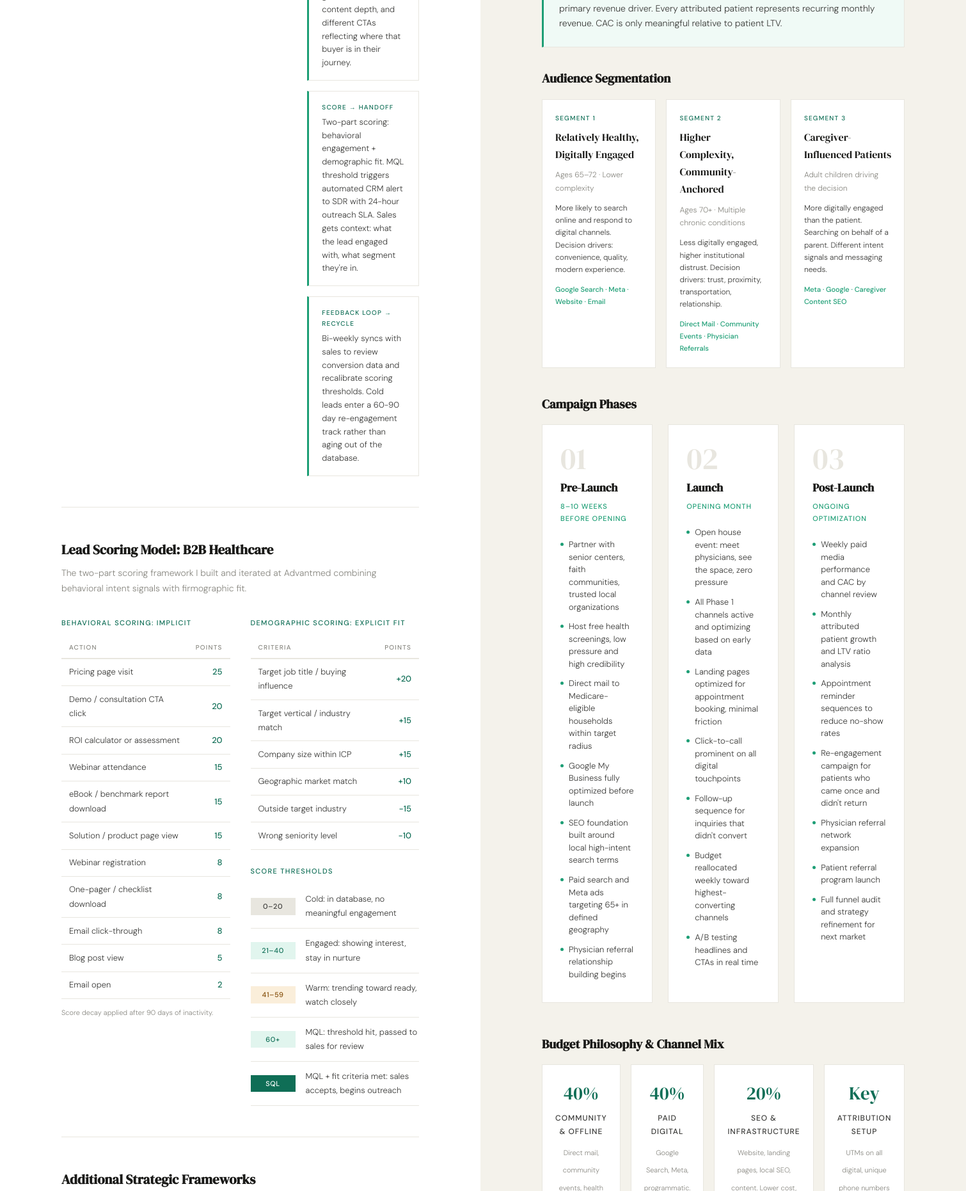
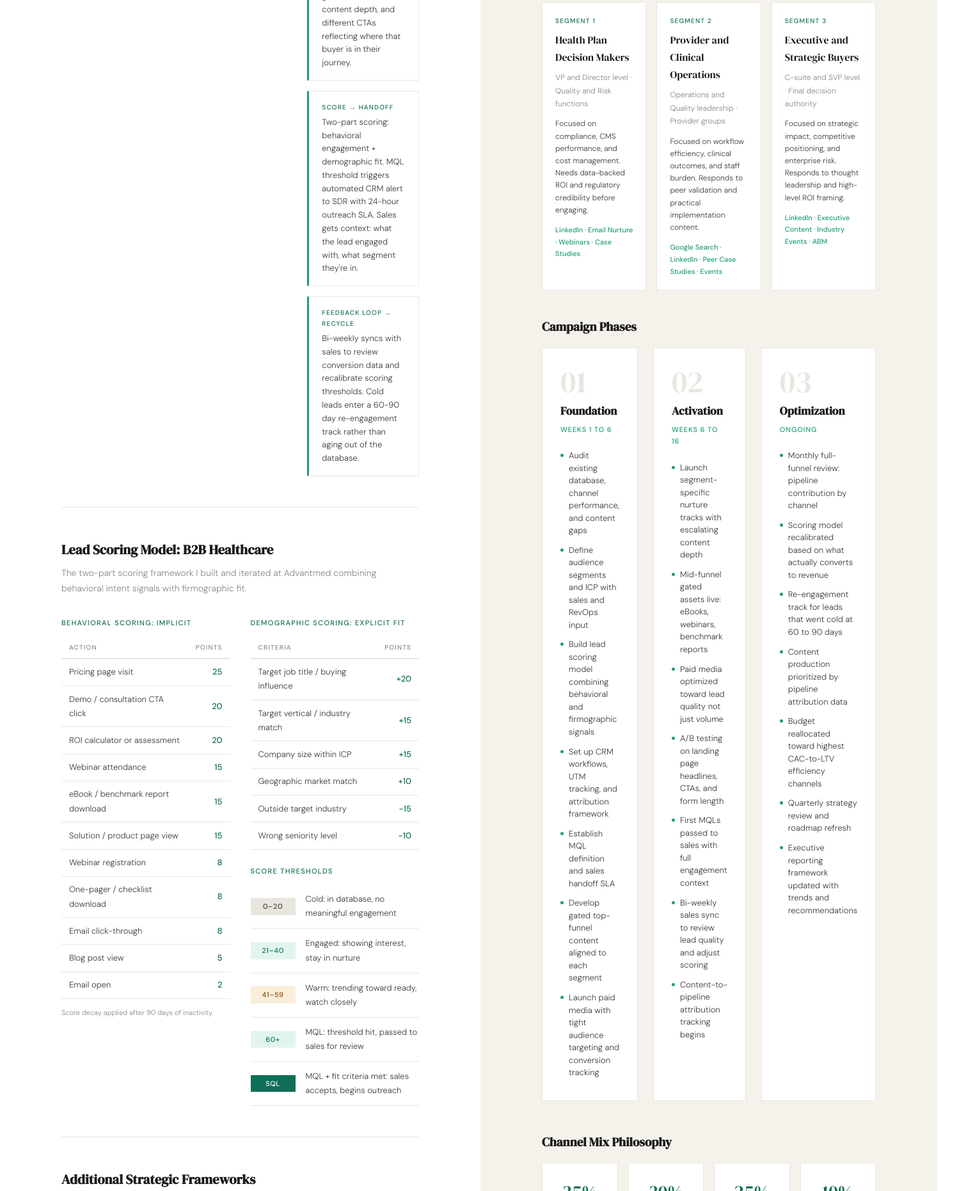
Before and after one commit to jessica-mcquade/portfolio, a plain HTML site: page index.html in a window 1280 px wide. Shown: the part 1734-3595 px from the top of the page at 64% size, 1510 px wide, since content can reach past the window. Drawn offline with Linux system fonts and the light colour scheme.

Commit message:
campaign strategy edit

```diff
--- a/index.html
+++ b/index.html
@@ -991,40 +991,42 @@
   </div>
 </section>
 
+
 <!-- CAMPAIGN STRATEGY -->
 <section id="campaign">
   <p class="section-eyebrow">Sample Campaign Strategy</p>
-  <h2 class="section-title">Medicare Market Entry Campaign Plan</h2>
-  <p class="section-intro">A hypothetical patient acquisition strategy for a value-based primary care organization entering a new urban Medicare market, built around how this population actually makes healthcare decisions.</p>
+  <h2 class="section-title">B2B Healthcare Demand Generation Campaign</h2>
+  <p class="section-intro">A sample end-to-end demand generation campaign built for a healthcare organization targeting health plan and provider audiences. This reflects how I approach campaign strategy from first audience insight through revenue attribution.</p>
 
   <div style="background: var(--teal-pale); border: 1px solid var(--gray-200); padding: 1.5rem; margin-bottom: 2rem; border-left: 3px solid var(--teal-mid);">
-    <p style="font-size: 11px; font-weight: 500; letter-spacing: 0.12em; text-transform: uppercase; color: var(--teal-dark); margin-bottom: 0.5rem;">Context &amp; Business Model</p>
-    <p style="font-size: 14px; color: var(--gray-700); line-height: 1.7;">Value-based primary care for Medicare-eligible patients. Revenue model: per-member-per-month (PMPM) payments from Medicare Advantage plans based on attributed patients. Patient acquisition is not a marketing metric, it's' the primary revenue driver. Every attributed patient represents recurring monthly revenue. CAC is only meaningful relative to patient LTV.</p>
+    <p style="font-size: 11px; font-weight: 500; letter-spacing: 0.12em; text-transform: uppercase; color: var(--teal-dark); margin-bottom: 0.5rem;">The Starting Point</p>
+    <p style="font-size: 14px; color: var(--gray-700); line-height: 1.7;">A regulated B2B healthcare SaaS company serving health plan and provider organizations. The goal: build a scalable demand generation program that generates qualified pipeline and attributes marketing activity to revenue. No playbook exists. Infrastructure needs to be built before campaigns can scale.</p>
   </div>
 
   <!-- AUDIENCE -->
   <h3 style="font-family: var(--serif); font-size: 1.2rem; margin-bottom: 1rem; color: var(--gray-900);">Audience Segmentation</h3>
+  <p style="font-size: 14px; color: var(--gray-500); margin-bottom: 1.5rem;">Before any campaign goes live, I identify distinct buyer segments based on use case and pain point. Treating different audiences the same hurts performance and wastes budget.</p>
   <div style="display: grid; grid-template-columns: repeat(3, 1fr); gap: 1rem; margin-bottom: 2.5rem;">
     <div style="background: var(--white); border: 1px solid var(--gray-200); padding: 1.25rem;">
       <p style="font-size: 10px; font-weight: 500; letter-spacing: 0.12em; text-transform: uppercase; color: var(--teal-dark); margin-bottom: 0.5rem;">Segment 1</p>
-      <p style="font-family: var(--serif); font-size: 1rem; margin-bottom: 0.5rem;">Relatively Healthy, Digitally Engaged</p>
-      <p style="font-size: 12px; color: var(--gray-500); margin-bottom: 0.75rem;">Ages 65–72 · Lower complexity</p>
-      <p style="font-size: 12px; color: var(--gray-700); line-height: 1.6;">More likely to search online and respond to digital channels. Decision drivers: convenience, quality, modern experience.</p>
-      <p style="font-size: 11px; color: var(--teal-mid); margin-top: 0.75rem; font-weight: 500;">Google Search · Meta · Website · Email</p>
+      <p style="font-family: var(--serif); font-size: 1rem; margin-bottom: 0.5rem;">Health Plan Decision Makers</p>
+      <p style="font-size: 12px; color: var(--gray-500); margin-bottom: 0.75rem;">VP and Director level · Quality and Risk functions</p>
+      <p style="font-size: 12px; color: var(--gray-700); line-height: 1.6;">Focused on compliance, CMS performance, and cost management. Needs data-backed ROI and regulatory credibility before engaging.</p>
+      <p style="font-size: 11px; color: var(--teal-mid); margin-top: 0.75rem; font-weight: 500;">LinkedIn · Email Nurture · Webinars · Case Studies</p>
     </div>
     <div style="background: var(--white); border: 1px solid var(--gray-200); padding: 1.25rem;">
       <p style="font-size: 10px; font-weight: 500; letter-spacing: 0.12em; text-transform: uppercase; color: var(--teal-dark); margin-bottom: 0.5rem;">Segment 2</p>
-      <p style="font-family: var(--serif); font-size: 1rem; margin-bottom: 0.5rem;">Higher Complexity, Community-Anchored</p>
-      <p style="font-size: 12px; color: var(--gray-500); margin-bottom: 0.75rem;">Ages 70+ · Multiple chronic conditions</p>
-      <p style="font-size: 12px; color: var(--gray-700); line-height: 1.6;">Less digitally engaged, higher institutional distrust. Decision drivers: trust, proximity, transportation, relationship.</p>
-      <p style="font-size: 11px; color: var(--teal-mid); margin-top: 0.75rem; font-weight: 500;">Direct Mail · Community Events · Physician Referrals</p>
+      <p style="font-family: var(--serif); font-size: 1rem; margin-bottom: 0.5rem;">Provider and Clinical Operations</p>
+      <p style="font-size: 12px; color: var(--gray-500); margin-bottom: 0.75rem;">Operations and Quality leadership · Provider groups</p>
+      <p style="font-size: 12px; color: var(--gray-700); line-height: 1.6;">Focused on workflow efficiency, clinical outcomes, and staff burden. Responds to peer validation and practical implementation content.</p>
+      <p style="font-size: 11px; color: var(--teal-mid); margin-top: 0.75rem; font-weight: 500;">Google Search · LinkedIn · Peer Case Studies · Events</p>
     </div>
     <div style="background: var(--white); border: 1px solid var(--gray-200); padding: 1.25rem;">
       <p style="font-size: 10px; font-weight: 500; letter-spacing: 0.12em; text-transform: uppercase; color: var(--teal-dark); margin-bottom: 0.5rem;">Segment 3</p>
-      <p style="font-family: var(--serif); font-size: 1rem; margin-bottom: 0.5rem;">Caregiver-Influenced Patients</p>
-      <p style="font-size: 12px; color: var(--gray-500); margin-bottom: 0.75rem;">Adult children driving the decision</p>
-      <p style="font-size: 12px; color: var(--gray-700); line-height: 1.6;">More digitally engaged than the patient. Searching on behalf of a parent. Different intent signals and messaging needs.</p>
-      <p style="font-size: 11px; color: var(--teal-mid); margin-top: 0.75rem; font-weight: 500;">Meta · Google · Caregiver Content SEO</p>
+      <p style="font-family: var(--serif); font-size: 1rem; margin-bottom: 0.5rem;">Executive and Strategic Buyers</p>
+      <p style="font-size: 12px; color: var(--gray-500); margin-bottom: 0.75rem;">C-suite and SVP level · Final decision authority</p>
+      <p style="font-size: 12px; color: var(--gray-700); line-height: 1.6;">Focused on strategic impact, competitive positioning, and enterprise risk. Responds to thought leadership and high-level ROI framing.</p>
+      <p style="font-size: 11px; color: var(--teal-mid); margin-top: 0.75rem; font-weight: 500;">LinkedIn · Executive Content · Industry Events · ABM</p>
     </div>
   </div>
 
@@ -1033,70 +1035,70 @@
   <div class="market-phases">
     <div class="phase-card">
       <div class="phase-number">01</div>
-      <h4 class="phase-title">Pre-Launch</h4>
-      <p class="phase-timeline">8–10 weeks before opening</p>
+      <h4 class="phase-title">Foundation</h4>
+      <p class="phase-timeline">Weeks 1 to 6</p>
       <ul class="phase-items">
-        <li>Partner with senior centers, faith communities, trusted local organizations</li>
-        <li>Host free health screenings, low pressure and high credibility</li>
-        <li>Direct mail to Medicare-eligible households within target radius</li>
-        <li>Google My Business fully optimized before launch</li>
-        <li>SEO foundation built around local high-intent search terms</li>
-        <li>Paid search and Meta ads targeting 65+ in defined geography</li>
-        <li>Physician referral relationship building begins</li>
+        <li>Audit existing database, channel performance, and content gaps</li>
+        <li>Define audience segments and ICP with sales and RevOps input</li>
+        <li>Build lead scoring model combining behavioral and firmographic signals</li>
+        <li>Set up CRM workflows, UTM tracking, and attribution framework</li>
+        <li>Establish MQL definition and sales handoff SLA</li>
+        <li>Develop gated top-funnel content aligned to each segment</li>
+        <li>Launch paid media with tight audience targeting and conversion tracking</li>
       </ul>
     </div>
     <div class="phase-card">
       <div class="phase-number">02</div>
-      <h4 class="phase-title">Launch</h4>
-      <p class="phase-timeline">Opening month</p>
+      <h4 class="phase-title">Activation</h4>
+      <p class="phase-timeline">Weeks 6 to 16</p>
       <ul class="phase-items">
-        <li>Open house event: meet physicians, see the space, zero pressure</li>
-        <li>All Phase 1 channels active and optimizing based on early data</li>
-        <li>Landing pages optimized for appointment booking, minimal friction</li>
-        <li>Click-to-call prominent on all digital touchpoints</li>
-        <li>Follow-up sequence for inquiries that didn't convert</li>
-        <li>Budget reallocated weekly toward highest-converting channels</li>
-        <li>A/B testing headlines and CTAs in real time</li>
+        <li>Launch segment-specific nurture tracks with escalating content depth</li>
+        <li>Mid-funnel gated assets live: eBooks, webinars, benchmark reports</li>
+        <li>Paid media optimized toward lead quality not just volume</li>
+        <li>A/B testing on landing page headlines, CTAs, and form length</li>
+        <li>First MQLs passed to sales with full engagement context</li>
+        <li>Bi-weekly sales sync to review lead quality and adjust scoring</li>
+        <li>Content-to-pipeline attribution tracking begins</li>
       </ul>
     </div>
     <div class="phase-card">
       <div class="phase-number">03</div>
-      <h4 class="phase-title">Post-Launch</h4>
-      <p class="phase-timeline">Ongoing optimization</p>
+      <h4 class="phase-title">Optimization</h4>
+      <p class="phase-timeline">Ongoing</p>
       <ul class="phase-items">
-        <li>Weekly paid media performance and CAC by channel review</li>
-        <li>Monthly attributed patient growth and LTV ratio analysis</li>
-        <li>Appointment reminder sequences to reduce no-show rates</li>
-        <li>Re-engagement campaign for patients who came once and didn't return</li>
-        <li>Physician referral network expansion</li>
-        <li>Patient referral program launch</li>
-        <li>Full funnel audit and strategy refinement for next market</li>
+        <li>Monthly full-funnel review: pipeline contribution by channel</li>
+        <li>Scoring model recalibrated based on what actually converts to revenue</li>
+        <li>Re-engagement track for leads that went cold at 60 to 90 days</li>
+        <li>Content production prioritized by pipeline attribution data</li>
+        <li>Budget reallocated toward highest CAC-to-LTV efficiency channels</li>
+        <li>Quarterly strategy review and roadmap refresh</li>
+        <li>Executive reporting framework updated with trends and recommendations</li>
       </ul>
     </div>
   </div>
 
   <!-- CHANNEL MIX -->
-  <h3 style="font-family: var(--serif); font-size: 1.2rem; margin-bottom: 1rem; margin-top: 0.5rem; color: var(--gray-900);">Budget Philosophy &amp; Channel Mix</h3>
+  <h3 style="font-family: var(--serif); font-size: 1.2rem; margin-bottom: 1rem; margin-top: 0.5rem; color: var(--gray-900);">Channel Mix Philosophy</h3>
   <div class="channel-grid">
     <div class="channel-card">
-      <span class="channel-pct">40%</span>
-      <span class="channel-name">Community &amp; Offline</span>
-      <span class="channel-note">Direct mail, community events, health worker activation, local partnerships. Higher trust, essential for this population.</span>
+      <span class="channel-pct">35%</span>
+      <span class="channel-name">Paid Media</span>
+      <span class="channel-note">LinkedIn for B2B targeting by title and company. Google Search for high-intent queries. Optimized toward MQL quality not impression volume.</span>
     </div>
     <div class="channel-card">
-      <span class="channel-pct">40%</span>
-      <span class="channel-name">Paid Digital</span>
-      <span class="channel-note">Google Search, Meta, programmatic. Trackable, optimizable, scalable. Reallocated monthly toward actual bookings.</span>
+      <span class="channel-pct">30%</span>
+      <span class="channel-name">Content and SEO</span>
+      <span class="channel-note">Gated assets drive lead capture and segmentation signals. SEO compounds over time. Every content piece mapped to funnel stage and buyer segment.</span>
     </div>
     <div class="channel-card">
-      <span class="channel-pct">20%</span>
-      <span class="channel-name">SEO &amp; Infrastructure</span>
-      <span class="channel-note">Website, landing pages, local SEO, content. Lower cost, long-term compounding acquisition value.</span>
+      <span class="channel-pct">25%</span>
+      <span class="channel-name">Email and Nurture</span>
+      <span class="channel-note">Segment-specific tracks with behavioral triggers. Scoring advances with each engagement. Re-engagement sequences for cold leads at 60 to 90 days.</span>
     </div>
     <div class="channel-card">
-      <span class="channel-pct">Key</span>
-      <span class="channel-name">Attribution Setup</span>
-      <span class="channel-note">UTMs on all digital, unique phone numbers per channel, multi-touch model, CRM source capture from day one.</span>
+      <span class="channel-pct">10%</span>
+      <span class="channel-name">Events and Webinars</span>
+      <span class="channel-note">High-intent channel for healthcare audiences. Webinar attendance is a strong scoring signal. Used to accelerate mid-funnel progression.</span>
     </div>
   </div>
 
@@ -1104,21 +1106,21 @@
   <h3 style="font-family: var(--serif); font-size: 1.2rem; margin-bottom: 1rem; color: var(--gray-900);">Measurement Framework</h3>
   <div style="display: grid; grid-template-columns: repeat(3, 1fr); gap: 1rem;">
     <div style="background: var(--white); border: 1px solid var(--gray-200); padding: 1.25rem;">
-      <p style="font-size: 10px; font-weight: 500; letter-spacing: 0.12em; text-transform: uppercase; color: var(--teal-dark); margin-bottom: 0.75rem;">Primary Metrics</p>
+      <p style="font-size: 10px; font-weight: 500; letter-spacing: 0.12em; text-transform: uppercase; color: var(--teal-dark); margin-bottom: 0.75rem;">Pipeline Metrics</p>
       <ul class="framework-items">
-        <li>Cost per attributed patient (CAC vs PMPM LTV)</li>
-        <li>Appointment booking rate</li>
-        <li>Show rate: booked to actual visit</li>
-        <li>90-day patient retention rate</li>
+        <li>Marketing-generated pipeline by channel and segment</li>
+        <li>MQL volume, quality score, and conversion rate</li>
+        <li>MQL to SQL conversion rate</li>
+        <li>Marketing-attributed revenue and influenced revenue</li>
       </ul>
     </div>
     <div style="background: var(--white); border: 1px solid var(--gray-200); padding: 1.25rem;">
-      <p style="font-size: 10px; font-weight: 500; letter-spacing: 0.12em; text-transform: uppercase; color: var(--teal-dark); margin-bottom: 0.75rem;">Channel Metrics</p>
+      <p style="font-size: 10px; font-weight: 500; letter-spacing: 0.12em; text-transform: uppercase; color: var(--teal-dark); margin-bottom: 0.75rem;">Efficiency Metrics</p>
       <ul class="framework-items">
-        <li>CPL and cost per booked appointment by channel</li>
+        <li>Cost per MQL by channel</li>
+        <li>CAC relative to customer LTV</li>
         <li>Conversion rate at each funnel stage</li>
-        <li>Multi-touch attribution across online and offline</li>
-        <li>Direct mail response rate by piece and geography</li>
+        <li>Content-to-pipeline attribution by asset</li>
       </ul>
     </div>
     <div style="background: var(--white); border: 1px solid var(--gray-200); padding: 1.25rem;">
@@ -1127,12 +1129,11 @@
         <li>Impressions or reach in isolation</li>
         <li>Website sessions without conversion context</li>
         <li>Social followers or engagement rate</li>
-        <li>CPL without downstream conversion data</li>
+        <li>Email open rate as a primary success metric</li>
       </ul>
     </div>
   </div>
 </section>
-
 <!-- ABOUT -->
 <section id="about">
   <p class="section-eyebrow">Background</p>
```
